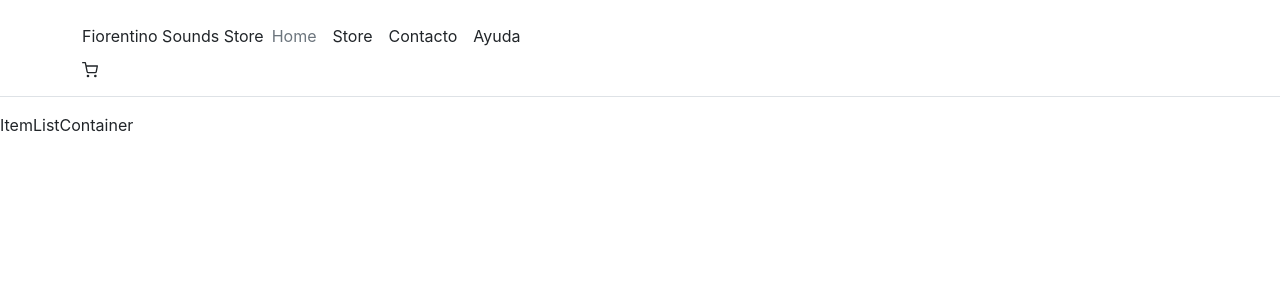
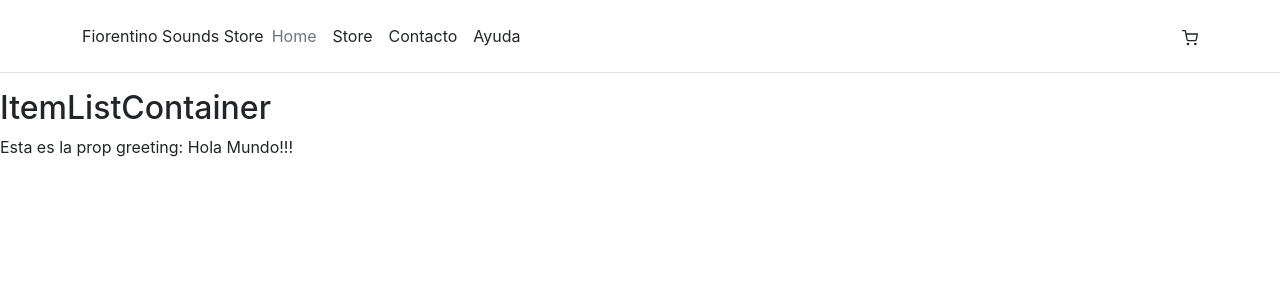
Before and after one commit to fiorentinoc/ecomm-react, a React (Create React App) app: page / in a window 1280 px wide. Shown: the top 300 px of the page. Built offline with nearby package versions, Linux system fonts and the light colour scheme.

Commit message:
PreEntrega1+Fiorentino

```diff
--- a/src/App.js
+++ b/src/App.js
@@ -7,7 +7,7 @@ function App() {
   return (
     <div>
       <NavBar />
-      <ItemListContainer />
+      <ItemListContainer greeting='Hola Mundo!!!'/>
     </div>
   );
 }
--- a/src/components/CartWidget.jsx
+++ b/src/components/CartWidget.jsx
@@ -3,7 +3,7 @@ import Carro from './Cart'
 
 const CartWidget = () => {
   return (
-    <div>
+    <div >
         <Carro />
     </div>
   )
--- a/src/components/ItemListContainer.jsx
+++ b/src/components/ItemListContainer.jsx
@@ -1,8 +1,11 @@
 import React from 'react'
 
-const ItemListContainer = () => {
+const ItemListContainer = (props) => {
   return (
-    <div>ItemListContainer</div>
+    <div>
+        <h2>ItemListContainer</h2>
+        <p>Esta es la prop greeting: {props.greeting}</p>
+    </div>
   )
 }
 
--- a/src/components/NavBar.jsx
+++ b/src/components/NavBar.jsx
@@ -18,8 +18,8 @@ const NavBar = () => {
                         <li><a href="#" className="nav-link px-2 link-dark">Contacto</a></li>
                         <li><a href="#" className="nav-link px-2 link-dark">Ayuda</a></li>
                     </ul>
+                <CartWidget />
 		        </div>
-                <CartWidget />
             </div>
         </header>
     </div>
```
